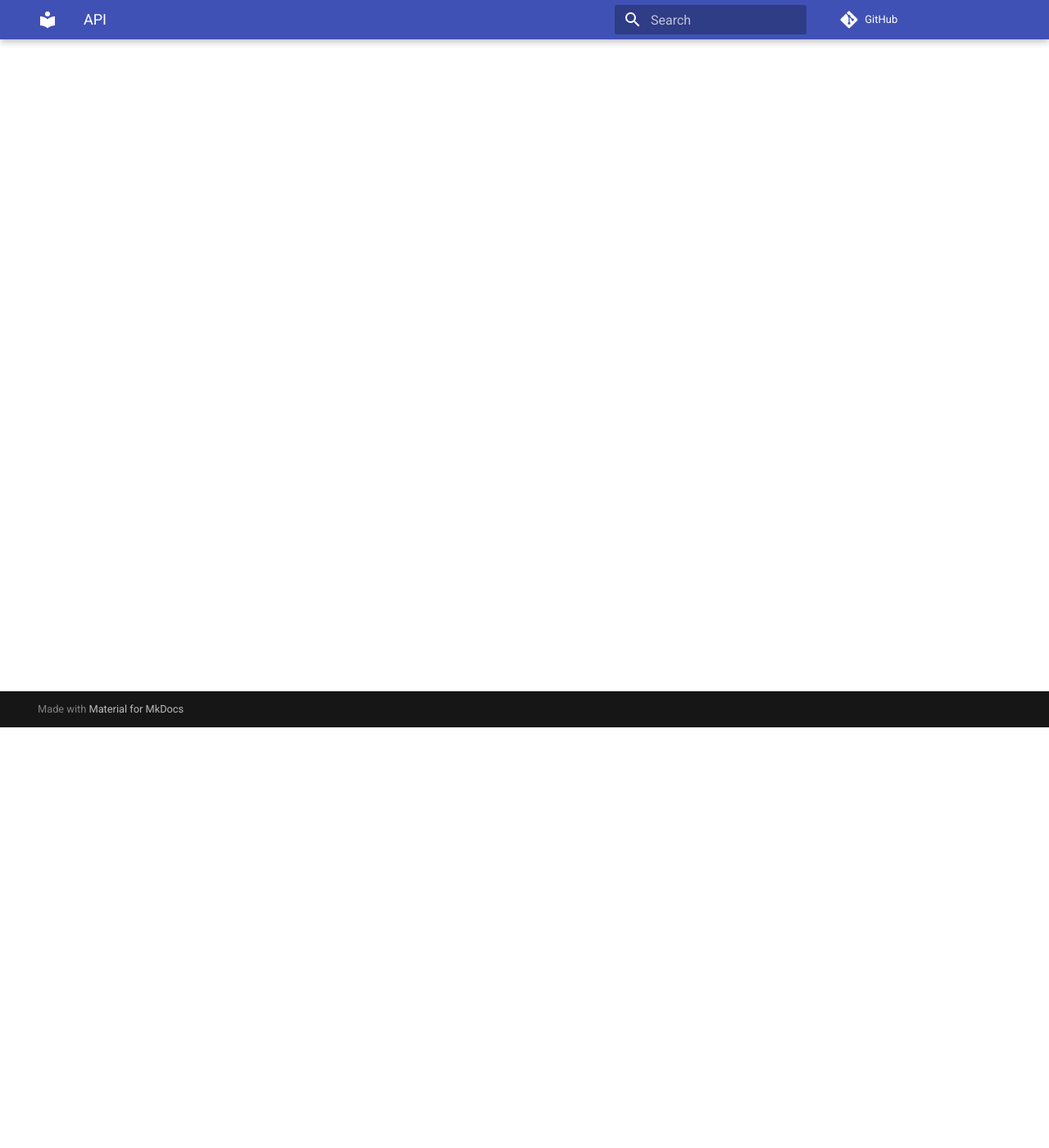
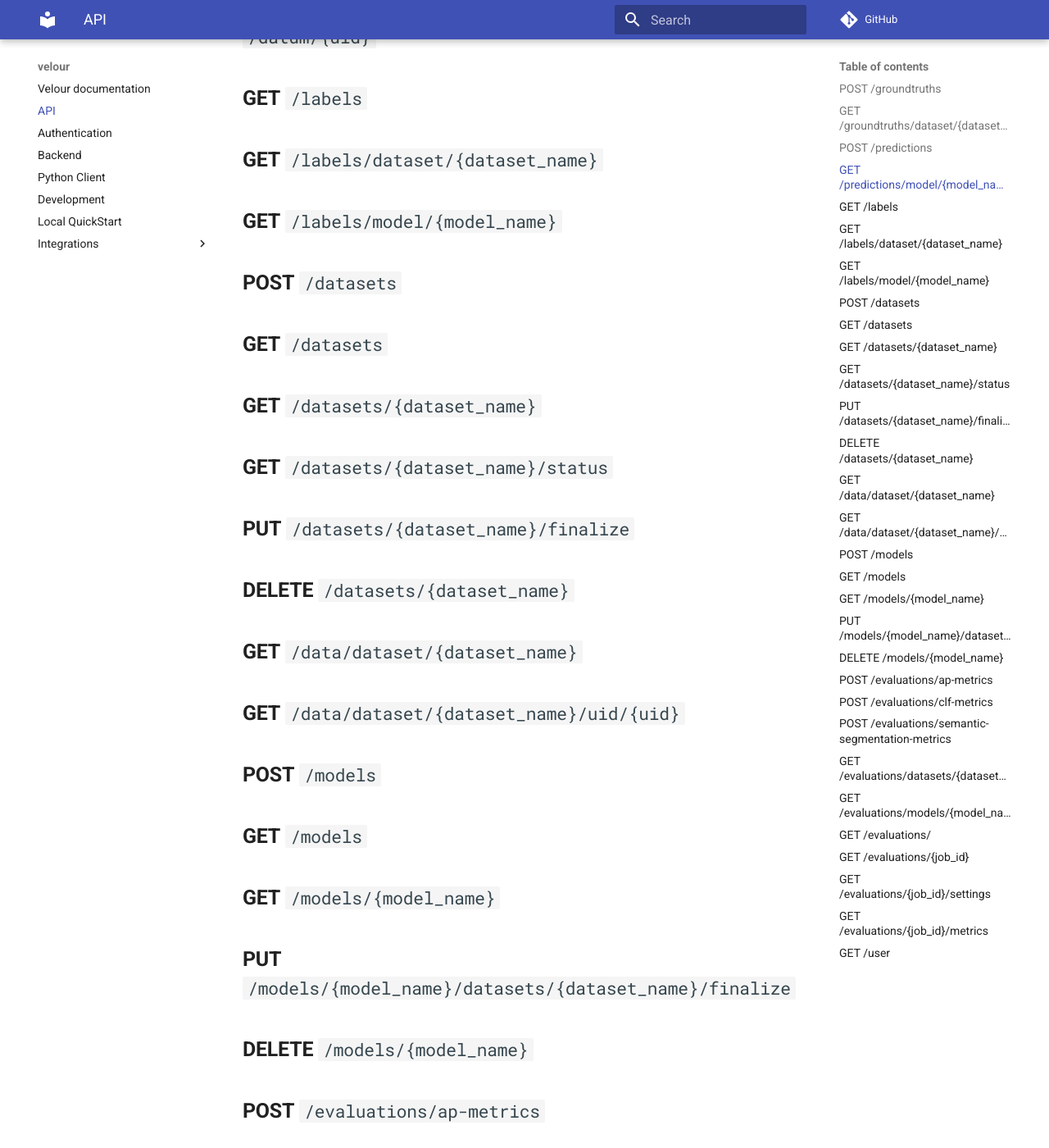
Before and after one commit to Striveworks/valor, an MkDocs documentation site: the page built from docs/api.md, in a window 1280 px wide and 1400 px high, scrolled down 513 px. Shown: the whole window at 82% size. Built offline with MkDocs 1.6.1 and Material for MkDocs 9.7.7, drawn with Linux system fonts in a browser that asks for light colours; comment, search, counter and statistics services are not loaded; some of the changed text lies outside the part shown.

Commit message:
experimenting with text folding

````diff
--- a/docs/api.md
+++ b/docs/api.md
@@ -1 +1,34 @@
 # API
+
+http://localhost:8000/docs#/
+
+## **POST** `/groundtruths`
+## **GET** `/groundtruths/dataset/{dataset_name}/datum/{uid}`
+## **POST** `/predictions`
+## **GET** `/predictions/model/{model_name}/dataset/{dataset_name}/datum/{uid}`
+## **GET** `/labels`
+## **GET** `/labels/dataset/{dataset_name}`
+## **GET** `/labels/model/{model_name}`
+## **POST** `/datasets`
+## **GET** `/datasets`
+## **GET** `/datasets/{dataset_name}`
+## **GET** `/datasets/{dataset_name}/status`
+## **PUT** `/datasets/{dataset_name}/finalize`
+## **DELETE** `/datasets/{dataset_name}`
+## **GET** `/data/dataset/{dataset_name}`
+## **GET** `/data/dataset/{dataset_name}/uid/{uid}`
+## **POST** `/models`
+## **GET** `/models`
+## **GET** `/models/{model_name}`
+## **PUT** `/models/{model_name}/datasets/{dataset_name}/finalize`
+## **DELETE** `/models/{model_name}`
+## **POST** `/evaluations/ap-metrics`
+## **POST** `/evaluations/clf-metrics`
+## **POST** `/evaluations/semantic-segmentation-metrics`
+## **GET** `/evaluations/datasets/{dataset_name}`
+## **GET** `/evaluations/models/{model_name}`
+## **GET** `/evaluations/`
+## **GET** `/evaluations/{job_id}`
+## **GET** `/evaluations/{job_id}/settings`
+## **GET** `/evaluations/{job_id}/metrics`
+## **GET** `/user`
--- a/docs/client.md
+++ b/docs/client.md
@@ -43,6 +43,18 @@ In the case that the host uses authentication, then the argument `access_token`
 
 ## Dataset
 
+<details>
+<summary>Show attributes.</summary>
+
+| attribute | type | description |
+| - | - | - |
+| id | `int` |  |
+| name | `str` |  |
+| metadata | `dict[str, Union[float, str]]`|  |
+| geospatial | `dict` | GeoJSON format. |
+
+</details>
+
 `velour` stores metadata and annotations associated to a machine learning dataset. For example, in the case of a computer vision dataset, `velour` needs unique identifiers for images, height and width of images, and annotations (such as image classifications, bounding boxes, segmentation masks, etc.) but the underlying images themselves are not stored or needed by velour.
 
 The process of creating a new dataset to be used in velour is to first create an empty dataset via
@@ -53,18 +65,107 @@ dataset = client.create_dataset(DATASET_NAME) # DATASET_NAME a string.
 
 `dataset` is then a `velour.Dataset` object and can be used to add groundtruth labels.
 
+## Model
+
+<details>
+<summary>Show attributes.</summary>
+
+| attribute | type | description |
+| - | - | - |
+| id | `int` |  |
+| name | `str` |  |
+| metadata | `dict[str, Union[float, str]]`|  |
+| geospatial | `dict` | GeoJSON format. |
+
+</details>
+
+## Datum
+
+<details>
+<summary>Show attributes.</summary>
+
+| attribute | type | description |
+| - | - | - |
+| uid | `str` |  |
+| dataset | `str` |  |
+| metadata | `dict[str, Union[float, str]]`|  |
+| geospatial | `dict` | GeoJSON format. |
+
+</details>
+
+**Annotation**
+
+<details>
+<summary>Show attributes.</summary>
+
+| attribute | type | description |
+| - | - | - |
+| task_type | `enums.TaskType` |
+| labels | `list[Label]` | |
+| metadata | `dict[str, Union[float, str]]`||
+| bounding_box | `schemas.BoundingBox` ||
+| polygon | `schemas.Polygon` ||
+| multipolygon | `schemas.MultiPolygon` ||
+| raster | `schemas.Raster` ||
+| jsonb | todo ||
+
+</details>
+
+ **GroundTruth**
+
+<details>
+<summary>Show attributes.</summary>
+
+| attribute | type | description |
+| - | - | - |
+| datum | `Datum` | |
+| annotations | `list[Annotation]` | |
+
+</details>
+
+## Prediction
+
+<details>
+<summary>Show attributes.</summary>
+
+| attribute | type | description |
+| - | - | - |
+| model | `str` |
+| datum | `Datum` | |
+| annotations | `list[Annotation]` | |
+
+</details>
+
+## Label
+
+<details>
+<summary>Show attributes.</summary>
+
+| attribute | type | description |
+| - | - | - |
+| key | `str` | |
+| value | `int` | |
+| score | `Optional[float]` | 0-1 |
+
+</details>
+
 # MetaTypes
 
-### Image
+## ImageMetadata
 
 An image consists of specifying the following information:
 
-| name             | type    | description                                                                                                                                                                                         |
-| ---------------- | ------- | --------------------------------------------------------------------------------------------------------------------------------------------------------------------------------------------------- |
-| uid              | string  | A unique identifier for the image. This is up to the enduser but some typical options are a filename/path in object store or a dataset specific image id (such as the image id in the COCO dataset) |
-| height           | integer | The height of the image. This is necessary for certain operations in the backend, such as converting a polygon contour to a mask                                                                    |
-| width            | integer | The width of the image. This is necessary for certain operations in the backend, such as converting a polygon contour to a mask                                                                     |
-| frame (optional) | integer | The frame number in the case that the image is a frame of a video                                                                                                                                   |
+<details>
+<summary>Show attributes.</summary>
+
+| name | type | description |
+| - | - | - |
+| uid | string | A unique identifier for the image. This is up to the enduser but some typical options are a filename/path in object store or a dataset specific image id (such as the image id in the COCO dataset) |
+| height | integer | The height of the image. This is necessary for certain operations in the backend, such as converting a polygon contour to a mask                                                                    |
+| width | integer | The width of the image. This is necessary for certain operations in the backend, such as converting a polygon contour to a mask                                                                     |
+| frame (optional) | integer | The frame number in the case that the image is a frame of a video |
+
+</details>
 
 For example:
 
@@ -74,11 +175,30 @@ from velour.data_types import Image
 img = Image(uid="abc123", height=128, width=256)
 ```
 
-Note: this creates an image object but is not yet uploaded to the backend service.
+> **Note:** This creates an image object but is not yet uploaded to the backend service.
+
+## VideoFrameMetadata
+
+<details>
+<summary>Show attributes.</summary>
+
+| name | type | description |
+| - | - | - |
+| image | `ImageMetadata` | Image corresponding to video frame. |
+| frame | `int` | Video frame number. |
+
+</details>
+
+
+# Creating a Dataset
 
 ### Adding annotations
 
 Data structures and methods are provided for adding annotations to an image and then adding the image metadata and annotations to the backend service. We now go over the different types of supported annotations
+
+# Creating a Model
+
+# Running an Evaluation
 
 #### Image classification
 
--- a/docs/getting_started.md
+++ b/docs/getting_started.md
@@ -1,4 +1,4 @@
-# Getting Started
+# Local QuickStart
 
 ## Setting up the Backend
 
````
Also changed, not shown: docs/backend.md (+2 -0 lines), docs/authentication.md (renamed from docs/Authentication.md).
